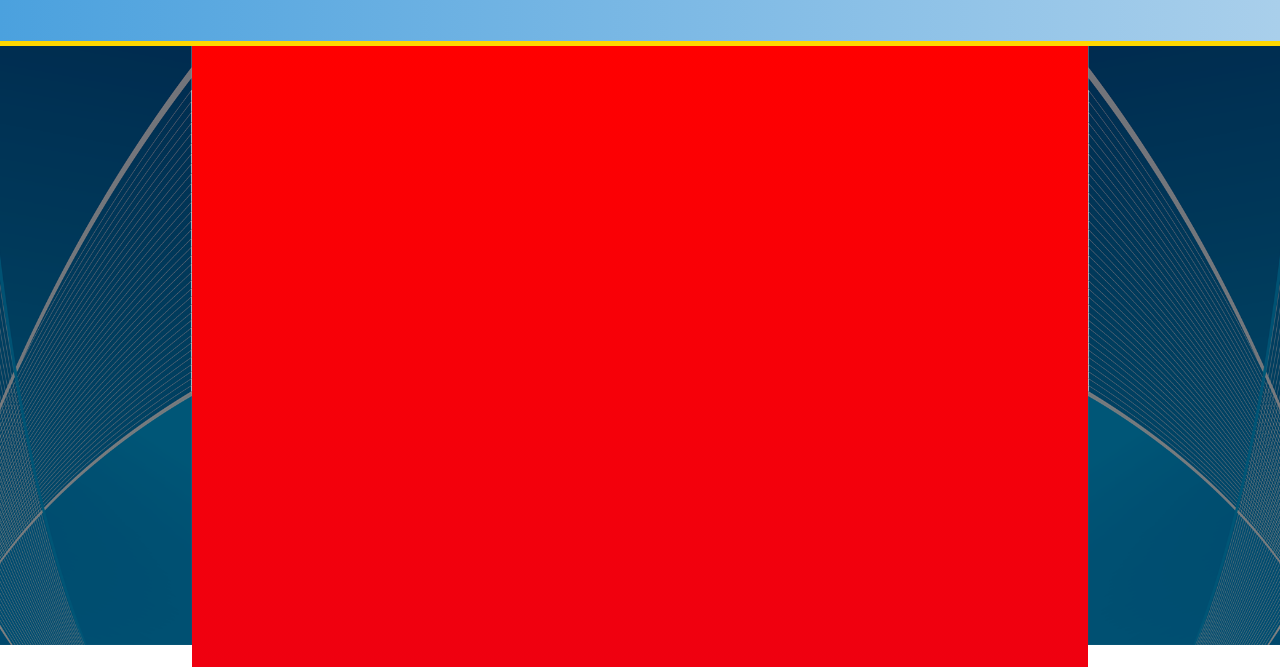
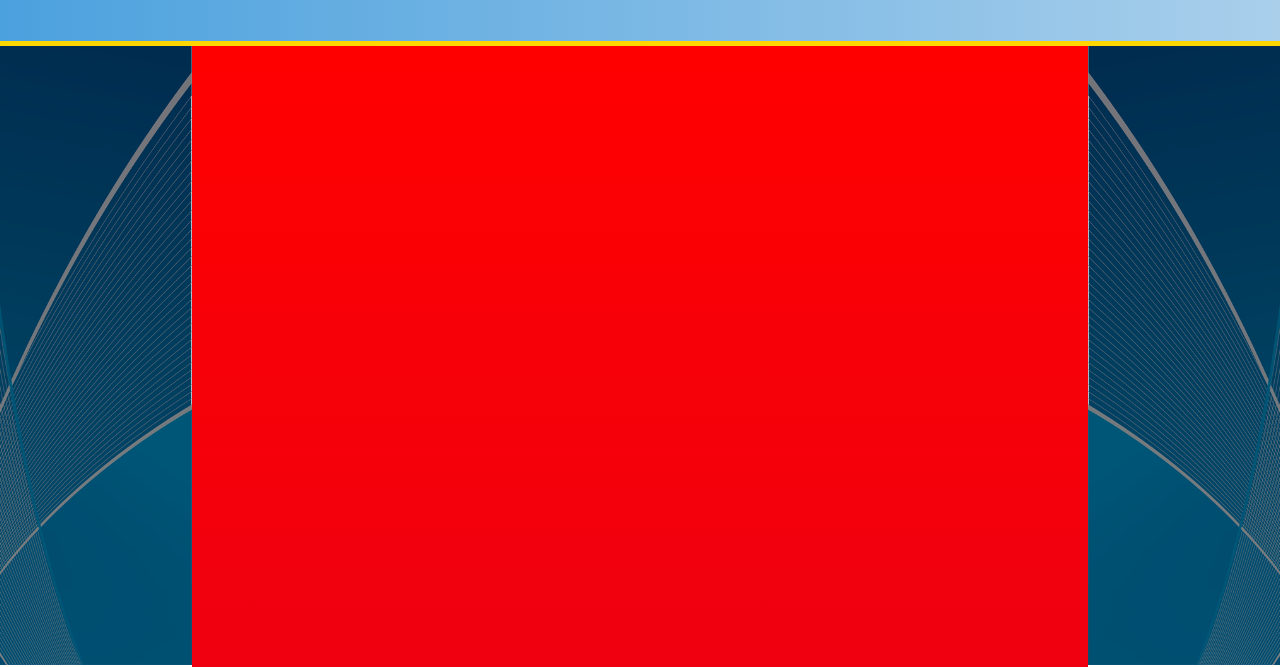
Before and after one commit to SheepStar02/ImageUploader, a plain HTML site: page IMUPhome.html in a window 1280 px wide. Shown: the part 135-802 px from the top of the page. Drawn offline with Linux system fonts and the light colour scheme.

Commit message:
one line fix

```diff
--- a/IMUP.css
+++ b/IMUP.css
@@ -64,7 +64,7 @@ section{
 }
 
 .side-banner{
-    height:780px;
+    height:100vh;
     width:15%;
     background-image: url("images/vertical_banner.png");
     filter:brightness(50%);
```
